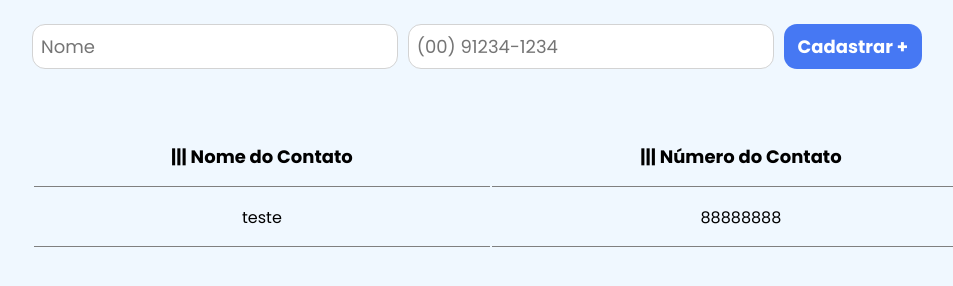
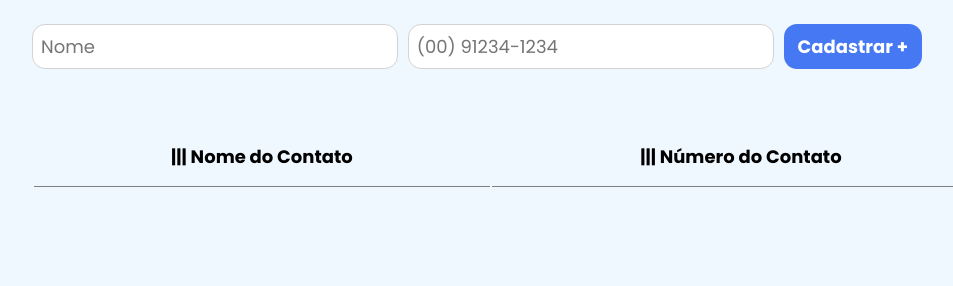
Before and after one commit to arturvas/ebac_agendaContatosEx, a plain HTML site: page index.html in a window 1280 px wide. Shown: the part 164-450 px from the top of the page, without its empty margins (128-1081 px from the left). Drawn offline with Linux system fonts and the light colour scheme.

Commit message:
removido conteudo tbody

```diff
--- a/index.html
+++ b/index.html
@@ -29,15 +29,6 @@
                 </tr>
             </thead>
             <tbody>
-                <!-- Conteúdo da tabela -->
-                <tr>
-                    <td>
-                        teste
-                    </td>
-                    <td>
-                        88888888
-                    </td>
-                </tr>
             </tbody>
         </table>
     </div>
```
